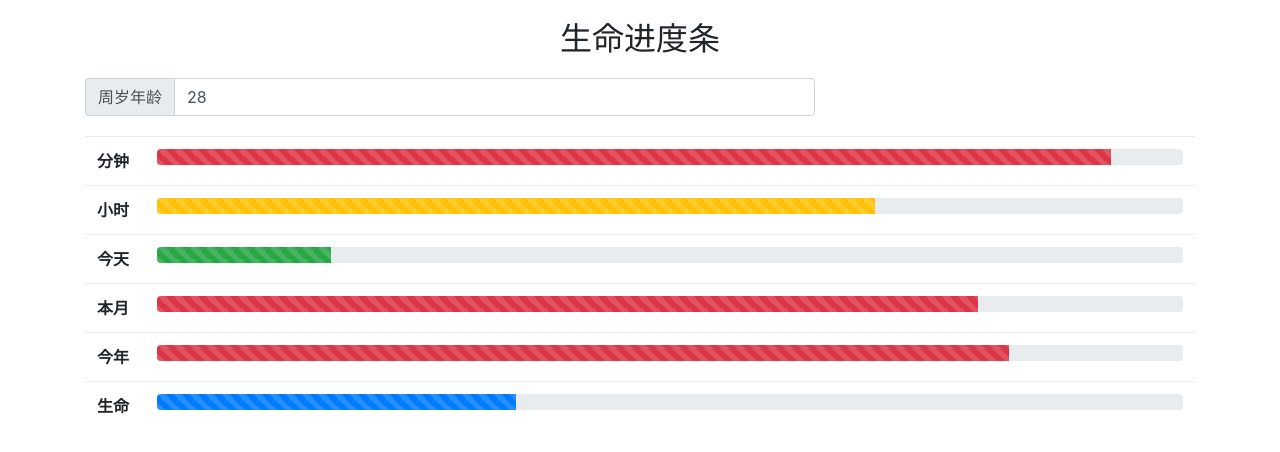
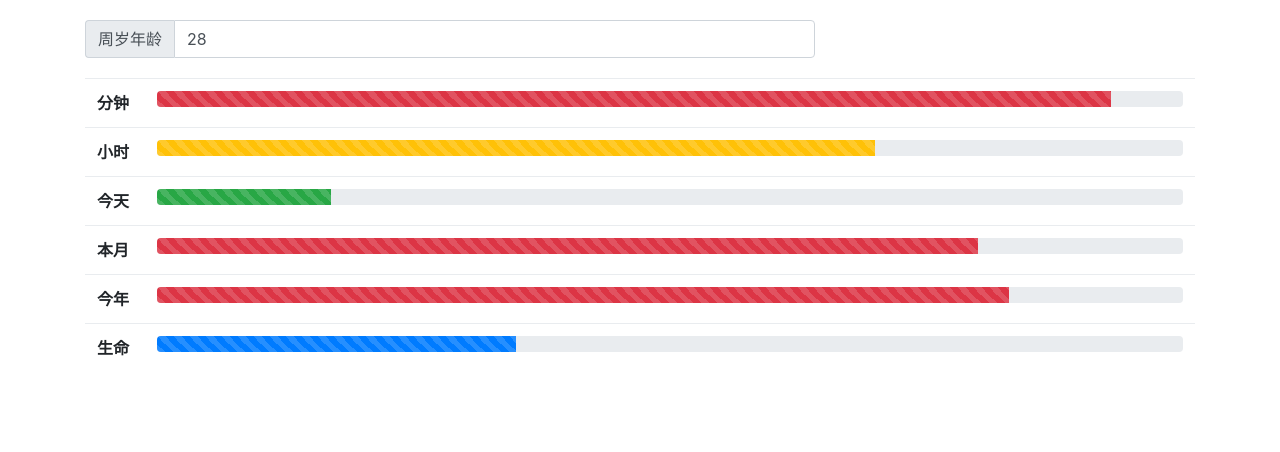
Before and after one commit to FlappyHeart/flappyheart.github.io, a plain HTML site: page life_progress/index.html in a window 1280 px wide. Drawn offline with nearby package versions, Linux system fonts and the light colour scheme.

Commit message:
去掉了二级标题

```diff
--- a/life_progress/index.html
+++ b/life_progress/index.html
@@ -12,11 +12,7 @@
     </head>
     <body>
         <div class="container" style="margin-top: 20px; width: 100%;">
-            <div style=" text-align: center; display: block;">
-                <h2>生命进度条</h2>
-            </div>
-
-            <div class="row" style="margin-top: 20px;">
+            <div class="row">
                 <div class="col-sm-8 input-group">
                     <span class="input-group-addon" id="basic-addon3">周岁年龄</span>
                     <input class="form-control" id="born" type="text" name="" value="28">
```
